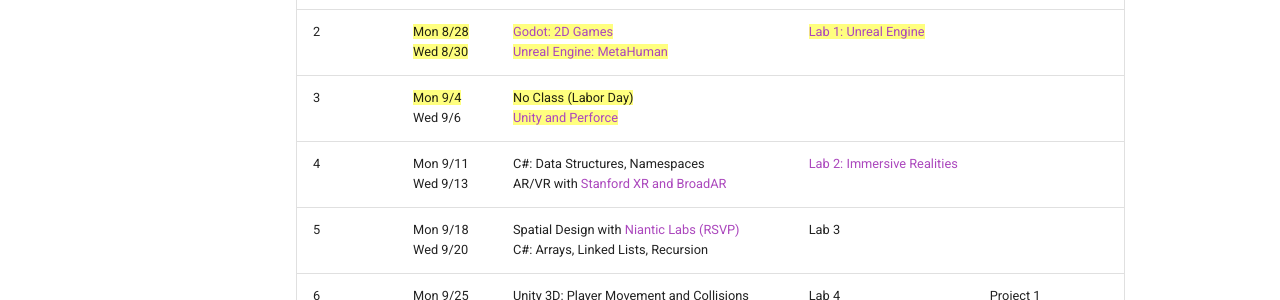
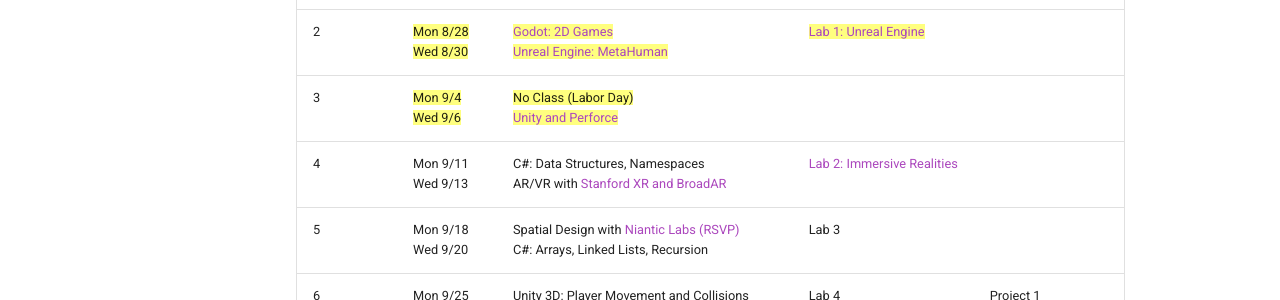
Before and after one commit to usc-ctin583/usc-ctin583.github.io, an MkDocs documentation site: the page built from docs/index.md, in a window 1280 px wide. Shown: the part 381-681 px from the top of the page. Built offline with MkDocs 1.6.1 and Material for MkDocs 9.7.7, drawn with Linux system fonts in a browser that asks for light colours.

Commit message:
edit date

```diff
--- a/docs/index.md
+++ b/docs/index.md
@@ -4,7 +4,7 @@
 | :----| :----------------------- | :------------------------------------------------ | :-------------------------------| :--------------|
 | 1    | ==Mon 8/21== <br> ==Wed 8/23==   | ==No Class== <br> ==[Introduction to Game Engines](https://www.icloud.com/keynote/0b9Z3oJLZPPXEXypJu4s9P11w#Lecture1)== | <br> ==[Lab 0: Set up](Labs/lab0.md)== | |
 | 2    | ==Mon 8/28== <br> ==Wed 8/30==   | ==[Godot: 2D Games](https://www.icloud.com/keynote/04anqoPcDLolGOwy6tP3XAq3w#Lecture2)== <br> ==[Unreal Engine: MetaHuman](https://www.icloud.com/keynote/01dlwiWmlwtOAvNPmBdCsM3gA#Lecture2)== |  ==[Lab 1: Unreal Engine](Labs/lab1.md)== | | |
-| 3    | ==Mon 9/4== <br> Wed 9/6     | ==No Class (Labor Day)== <br> ==[Unity and Perforce](https://www.icloud.com/keynote/0545FBYqmgu62bVFrVxSeqzzA#Lecture3)== | |
+| 3    | ==Mon 9/4== <br> ==Wed 9/6==     | ==No Class (Labor Day)== <br> ==[Unity and Perforce](https://www.icloud.com/keynote/0545FBYqmgu62bVFrVxSeqzzA#Lecture3)== | |
 | 4    | Mon 9/11 <br> Wed 9/13   | C#: Data Structures, Namespaces <br> AR/VR with [Stanford XR and BroadAR](https://www.broadar.com/) | [Lab 2: Immersive Realities](Labs/lab2.md) |
 | 5    | Mon 9/18 <br> Wed 9/20   | Spatial Design with [Niantic Labs (RSVP)](https://calendar.google.com/calendar/event?action=TEMPLATE&tmeid=a2tjZGhsdTdrZjlzM2Q5NTNwYjRndXRmb2sgZGVib3JhaHl1ZW4yMDE2QGJlcmtlbGV5LmVkdQ&tmsrc=deborahyuen2016%40berkeley.edu) <br> C#: Arrays, Linked Lists, Recursion | Lab 3 |
 | 6    | Mon 9/25 <br> Wed 9/27   | Unity 3D: Player Movement and Collisions <br> Unity 3D: Shaders | Lab 4 | Project 1 |
```
